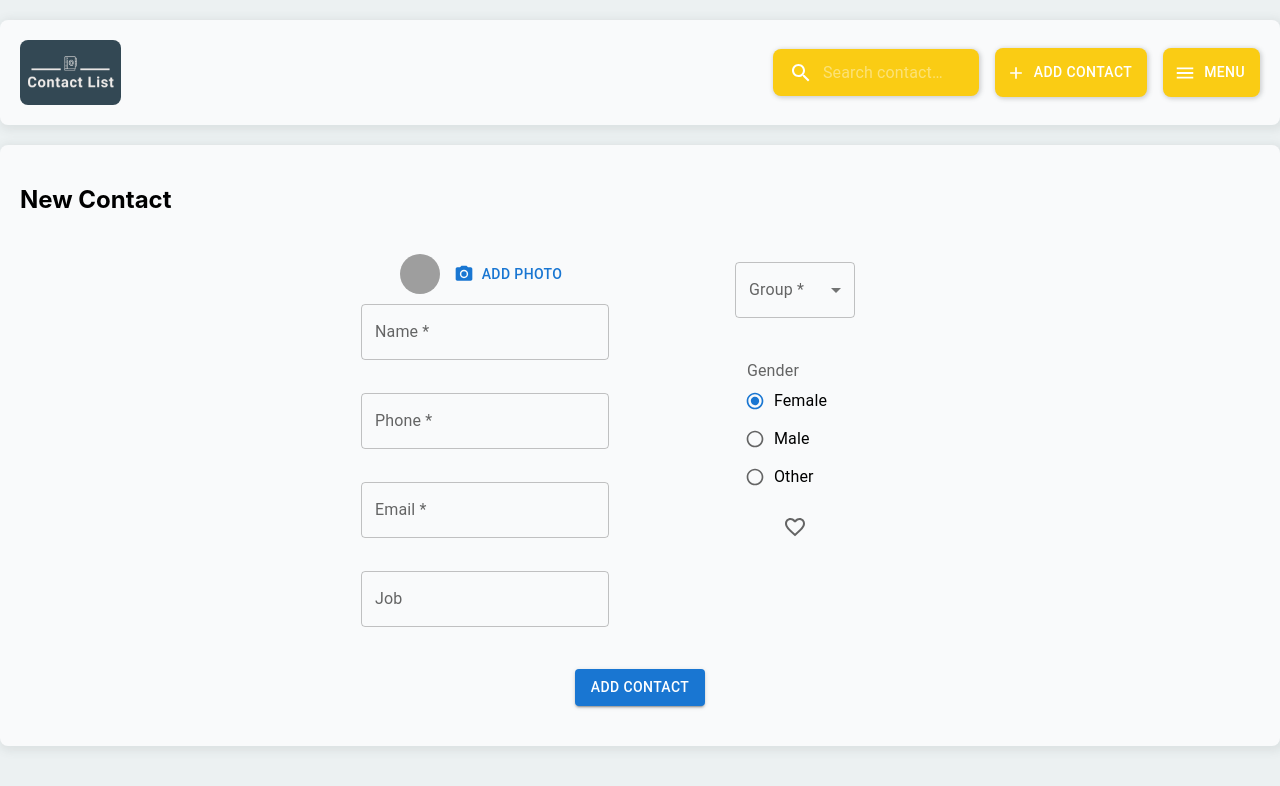
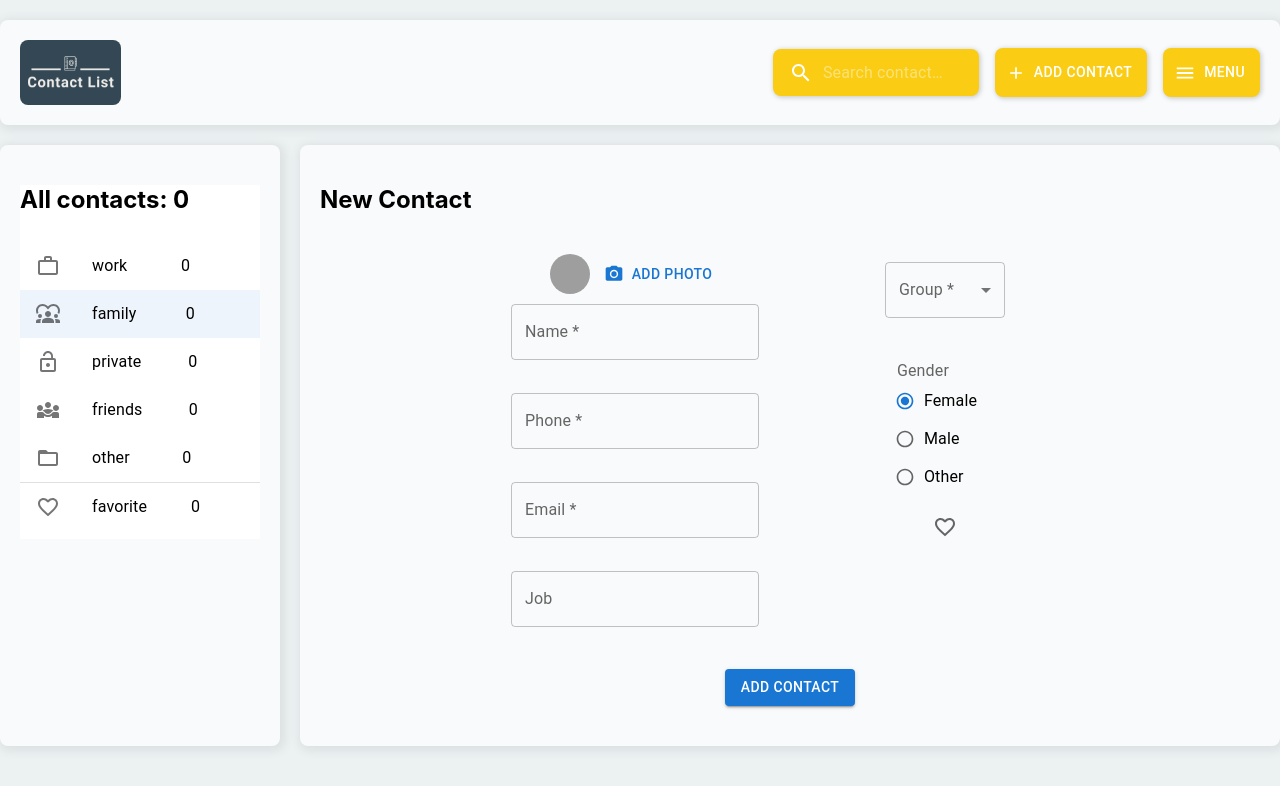
Before and after one commit to ustyk1/contact-list-react, a React (Create React App) app: page /contact-list-react/new-contact in a window 1280 px wide. Shown: the top 786 px of the page. Built offline with nearby package versions, Linux system fonts and the light colour scheme; grey boxes are pictures that could not be loaded.

Commit message:
add sidebar, fix favorite button

```diff
--- a/src/App.js
+++ b/src/App.js
@@ -19,7 +19,7 @@ function App() {
         <Router basename="/contact-list-react">
           <Header></Header>
           <main className='main-block'>
-            {/* <Sidebar></Sidebar> */}
+            <Sidebar></Sidebar>
             <div className='main-block__content-block'>
               <Routes>
                 <Route path='/' element={<ContactList/>}/>
--- a/src/components/form/form.jsx
+++ b/src/components/form/form.jsx
@@ -32,7 +32,7 @@ function ContactForm({initialValues, onSubmit, textSubmitButton}) {
     avatar: Yup.string(),
     gender: Yup.string().oneOf(['male', 'female', 'other'], 'Invalid gender'),
     group: Yup.string().oneOf(['', 'work', 'family', 'private', 'friends', 'other'], 'Invalid Group').required('Group is required'),
-    favourite: Yup.boolean()
+    favorite: Yup.boolean()
   })
 
   const label = { inputProps: { 'aria-label': 'Checkbox demo' } };
@@ -163,10 +163,11 @@ function ContactForm({initialValues, onSubmit, textSubmitButton}) {
               <Grid item>
                 <Checkbox
                   {...label}
-                  name="favourite"
+                  name="favorite"
                   icon={<FavoriteBorder />}
+                  checked={!!formik.values.favorite}
                   checkedIcon={<Favorite />}
-                  value={formik.values.favourite}
+                  value={formik.values.favorite}
                   onChange={formik.handleChange}
                 />
               </Grid>
--- a/src/components/sidebar/sidebar.jsx
+++ b/src/components/sidebar/sidebar.jsx
@@ -1,9 +1,106 @@
 import './sidebar.scss';
+import { useSelector, useDispatch } from 'react-redux'
+import * as React from 'react';
+import Box from '@mui/material/Box';
+import List from '@mui/material/List';
+import ListItemButton from '@mui/material/ListItemButton';
+import ListItemIcon from '@mui/material/ListItemIcon';
+import ListItemText from '@mui/material/ListItemText';
+import Divider from '@mui/material/Divider';
+import WorkOutlineIcon from '@mui/icons-material/WorkOutline';
+import Diversity1Icon from '@mui/icons-material/Diversity1';
+import LockOpenIcon from '@mui/icons-material/LockOpen';
+import Diversity3Icon from '@mui/icons-material/Diversity3';
+import FolderOpenIcon from '@mui/icons-material/FolderOpen';
+import FavoriteBorderIcon from '@mui/icons-material/FavoriteBorder';
 
-function Sidebar() {
+export default function SelectedListItem() {
+  const contacts = useSelector((state)=> state.contacts);
+  const numberofContacts = contacts.length;
+
+  const contactStatuses = {
+    work: {
+      count: 0,
+      icon: <WorkOutlineIcon/>,
+      index: 0
+    },
+    family: {
+      count: 0,
+      icon: <Diversity1Icon/>,
+      index: 1
+    },
+    private: {
+      count: 0,
+      icon: <LockOpenIcon/>,
+      index: 2
+    },
+    friends: {
+      count: 0,
+      icon: <Diversity3Icon/>,
+      index: 3
+    },
+    other: {
+      count: 0,
+      icon: <FolderOpenIcon/>,
+      index: 4
+    },
+    favorite: {
+      count: 0,
+      icon: <FavoriteBorderIcon/>,
+      index: 5
+    }
+  }
+
+  const statusNames = [...Object.keys(contactStatuses)];
+
+  contacts.forEach(([contactId, contactData]) => {
+    contactStatuses[contactData.group].count += 1;
+    contactData.favorite && (contactStatuses.favorite.count += 1);
+  });
+
+  const [selectedIndex, setSelectedIndex] = React.useState(1);
+
+  const handleListItemClick = (event, index) => {
+    setSelectedIndex(index);
+  };
+
   return (
-    <aside className="sidebar">Sidebar</aside>
-  )
+    <aside className="sidebar">
+      <Box sx={{ width: '100%', maxWidth: 280, bgcolor: 'background.paper' }}>
+        <h2>All contacts: {numberofContacts}</h2>
+        <List component="nav" aria-label="main mailbox folders">
+          {statusNames.map(statusName => {
+            if (statusName === 'favorite') {
+              return
+            } else {
+               return (
+                <ListItemButton
+                  selected={selectedIndex === contactStatuses[statusName].index}
+                  onClick={(event) => handleListItemClick(event, contactStatuses[statusName].index)}
+                  key={contactStatuses[statusName].index}
+                >
+                  <ListItemIcon>
+                    {contactStatuses[statusName].icon}
+                  </ListItemIcon>
+                  <ListItemText primary={statusName} />
+                  <ListItemText primary={contactStatuses[statusName].count} />
+                </ListItemButton>
+              )
+            }
+          })}
+          <Divider></Divider>
+          <ListItemButton
+                selected={selectedIndex === contactStatuses.favorite.index}
+                onClick={(event) => handleListItemClick(event, contactStatuses.favorite.index)}
+              >
+                <ListItemIcon>
+                  {contactStatuses.favorite.icon}
+                </ListItemIcon>
+                <ListItemText primary={'favorite'} />
+                <ListItemText primary={contactStatuses.favorite.count} />
+              </ListItemButton>
+        </List>
+      </Box>
+    </aside>
+  );
 }
-
-export default Sidebar;
--- a/src/components/sidebar/sidebar.scss
+++ b/src/components/sidebar/sidebar.scss
@@ -2,8 +2,8 @@
 @import '../../common/styles.scss';
 
 .sidebar {
-  min-width: 250px;
-  max-width: 300px;
+  min-width: 280px;
+  max-width: 280px;
   padding: 20px;
   box-sizing: border-box;
   background-color: $box-bg-color;
--- a/src/pages/editContact/editContact.jsx
+++ b/src/pages/editContact/editContact.jsx
@@ -16,9 +16,6 @@ function EditContact() {
   const navigate = useNavigate();
 
   useEffect(() => {
-    console.log(JSON.stringify(id));
-    console.log('get contact');
-
     contactListService.getContact(id)
     .then(data => {
       setContact(data);
--- a/src/pages/newContact/newContact.jsx
+++ b/src/pages/newContact/newContact.jsx
@@ -19,7 +19,7 @@ function NewContact() {
     group: '',
     avatar: '',
     gender: 'female',
-    favourite: false
+    favorite: false
   }
 
   const handleClosePopup = (event, reason) => {
--- a/src/redux/reducers.js
+++ b/src/redux/reducers.js
@@ -3,13 +3,12 @@ import { UPDATE_CONTACTS, SEARCH_CONTACTS, DELETE_CONTACT } from "./types"
 const intialState = {
   contacts: [],
   currentSearchValue: ''
-  // states:[]
 }
 
 const reducer = (state = intialState, action) => {
   switch (action.type) {
     case UPDATE_CONTACTS:
-      console.log('contacts: action.payload', action.payload);
+      console.log('UPDATE_CONTACTS', action.payload);
       return {
         ...state,
         contacts: [...action.payload]
```
